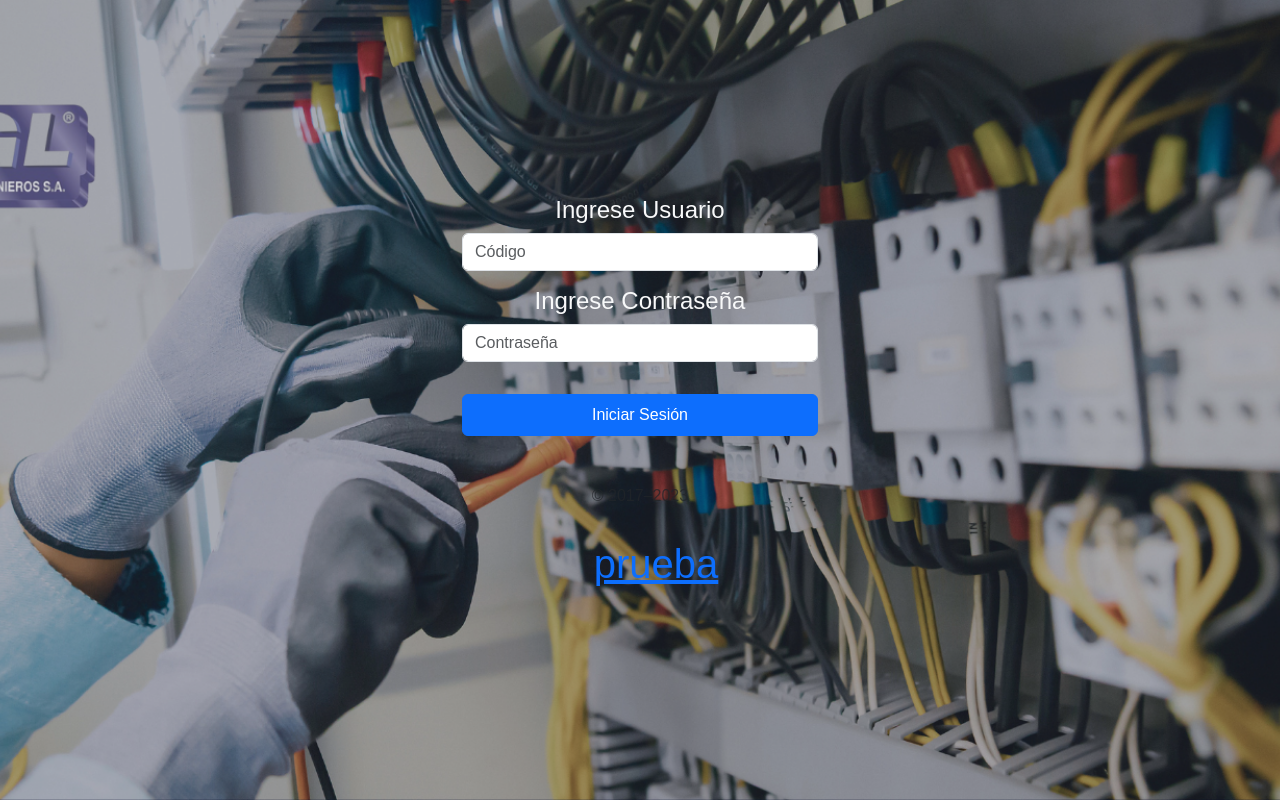
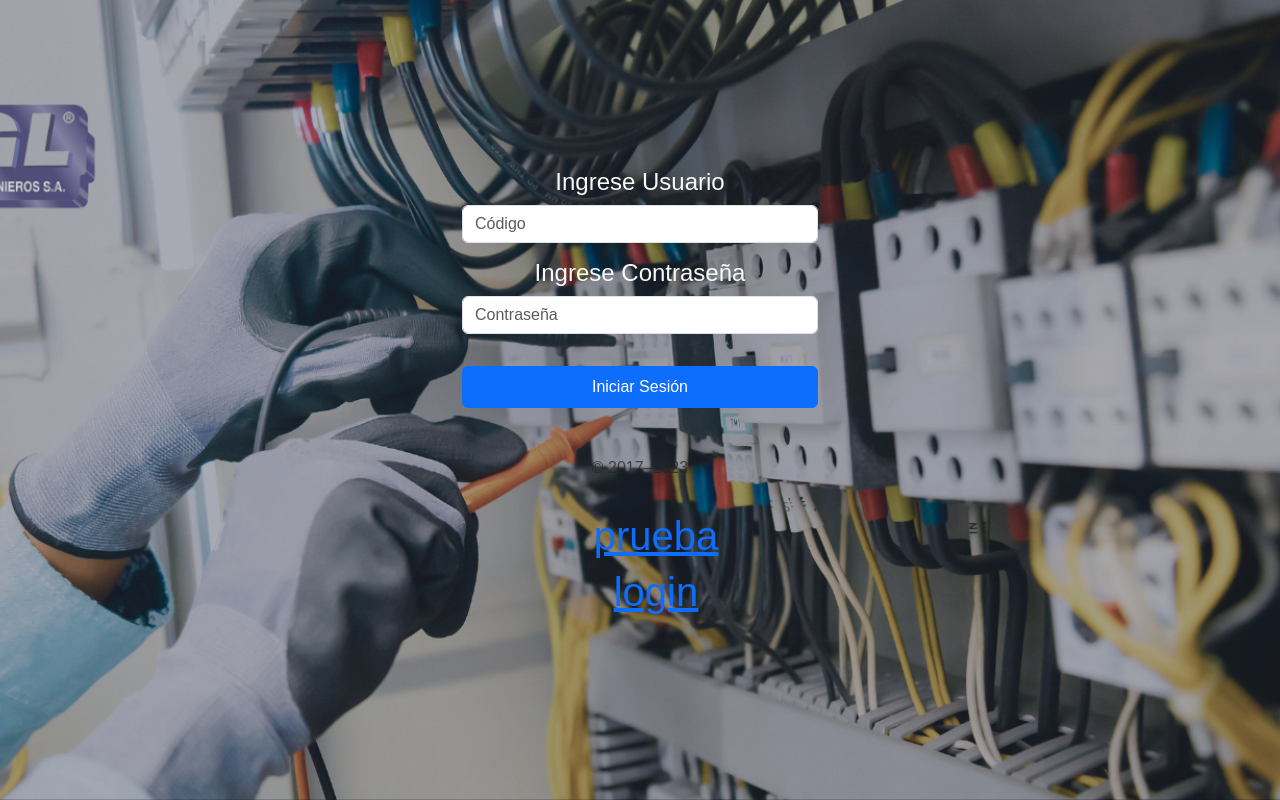
Before and after one commit to greendap/Dispensador, a Django app: page / in a window 1280 px wide. Run offline with Django 5.2, Linux system fonts and the light colour scheme.

Commit message:
22-03-2024

```diff
--- a/Cables/templates/Cables/Home.html
+++ b/Cables/templates/Cables/Home.html
@@ -48,6 +48,7 @@
     <div>
       <ul>
         <h1><a href="{% url 'prueba' %}">prueba</a></hi>
+        <h1><a href="{% url 'login' %}">login</a></hi>
 
       </ul>
     </div>
--- /dev/null
+++ b/Cables/templates/Cables/login.html
@@ -0,0 +1 @@
+{{form}}
--- a/Cables/views.py
+++ b/Cables/views.py
@@ -1,6 +1,7 @@
 from django.shortcuts import render, redirect
 from django.http import HttpResponse
 from .models import Proyecto
+from django.contrib.auth.forms import UserCreationForm
 
 # Create your views here.
 
@@ -28,6 +29,11 @@ def usuarios(request):
 def prueba(request):
         proyectos = Proyecto.objects.all()
         return render(request, 'Cables/prueba.html', {"proyectos": proyectos})
+
+def login(request):
+         return render(request, 'Cables/login.html', {
+                 'form' : UserCreationForm
+         })
 
 def crearproyectos(request):
         codigo = request.POST['txtCodigo']
```
